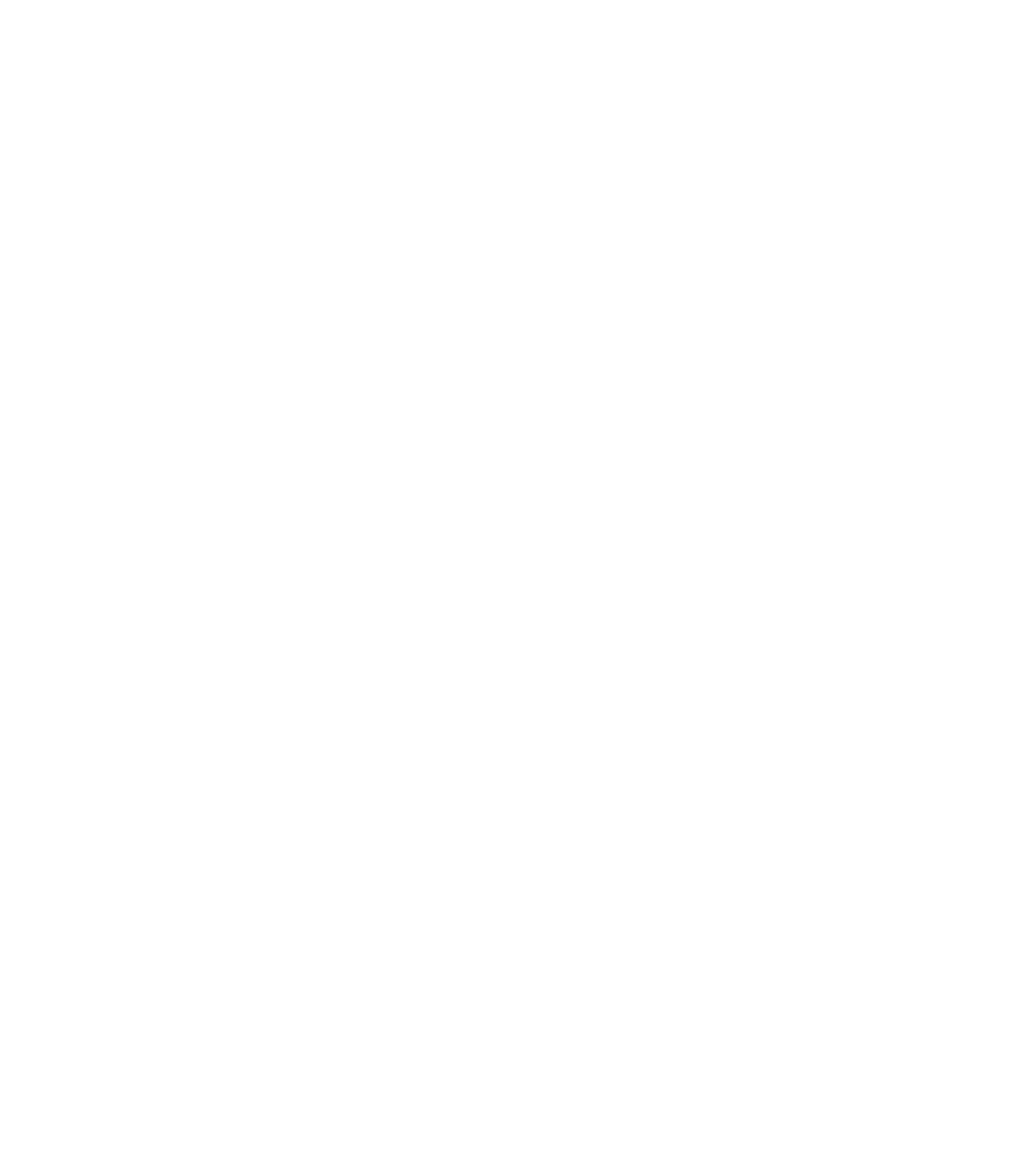
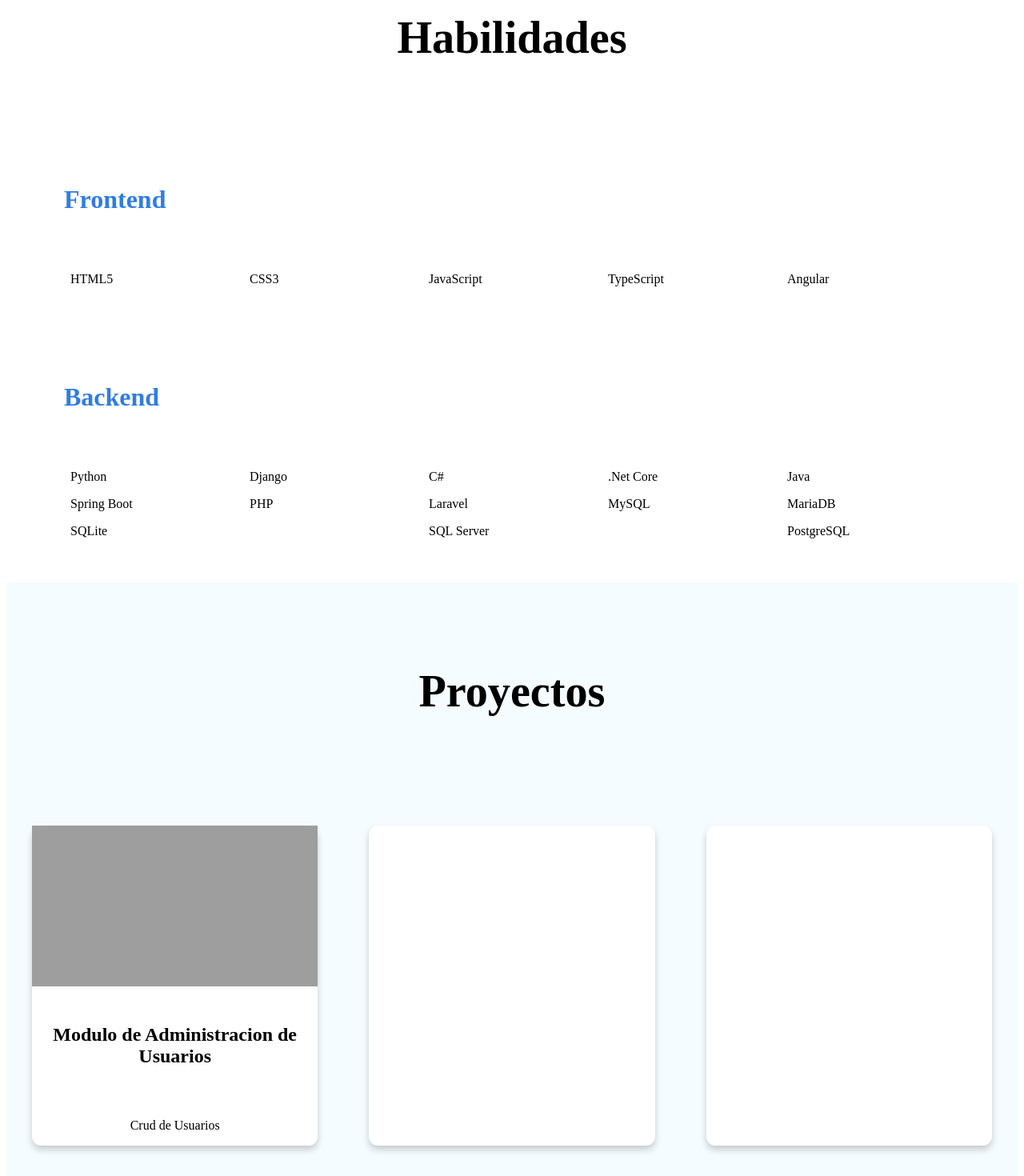
Before and after one commit to CesarCent17/portfolio-cent, an Angular app: page / in a window 1280 px wide. Shown: the part 880-2350 px from the top of the page at 80% size. Before the commit the page ends 1616 px from the top, so only its background shows below. Built offline with nearby package versions, Linux system fonts and the light colour scheme; grey boxes are pictures that could not be loaded.

Commit message:
Added the technology set section

```diff
--- a/src/app/app.component.html
+++ b/src/app/app.component.html
@@ -1,3 +1,5 @@
 <app-navbar></app-navbar>
 <app-header></app-header>
+<app-skills></app-skills>
+<app-projects></app-projects>
 <app-contact></app-contact>
--- a/src/app/app.module.ts
+++ b/src/app/app.module.ts
@@ -6,13 +6,17 @@ import { AppComponent } from './app.component';
 import { NavbarComponent } from './components/navbar/navbar.component';
 import { HeaderComponent } from './components/header/header.component';
 import { ContactComponent } from './components/contact/contact.component';
+import { ProjectsComponent } from './components/projects/projects.component';
+import { SkillsComponent } from './components/skills/skills.component';
 
 @NgModule({
   declarations: [
     AppComponent,
     NavbarComponent,
     HeaderComponent,
-    ContactComponent
+    ContactComponent,
+    ProjectsComponent,
+    SkillsComponent
   ],
   imports: [
     BrowserModule,
--- a/src/app/components/contact/contact.component.html
+++ b/src/app/components/contact/contact.component.html
@@ -1,3 +1,16 @@
 <div class="container-contact" id="contact">
+  <h2>Contáctame</h2>
+  <p>Te responderé pronto</p>
+  <form action="#" method="post">
+    <label for="name">Nombre:</label>
+    <input type="text" id="name" name="name" required>
 
+    <label for="email">Correo:</label>
+    <input type="email" id="email" name="email" required>
+
+    <label for="message">Mensaje:</label>
+    <textarea id="message" name="message" rows="4" required></textarea>
+
+    <button type="submit">Enviar</button>
+  </form>
 </div>
--- a/src/app/components/contact/contact.component.scss
+++ b/src/app/components/contact/contact.component.scss
@@ -5,4 +5,48 @@
   justify-content: center;
   align-items: center;
   width: 100%;
+  // background-image: linear-gradient(to bottom, #e1d3ee, #f5fcff, #f5fcff, #f5fcff);
 }
+
+h2 {
+  font-size: 24px;
+  margin-bottom: 10px;
+}
+
+p {
+  font-size: 16px;
+  margin: 10px 0;
+}
+
+form {
+  text-align: left;
+}
+
+label {
+  display: block;
+  margin-top: 10px;
+  font-weight: bold;
+}
+
+input,
+textarea {
+  width: 100%;
+  padding: 10px;
+  margin-top: 5px;
+  border: 1px solid #ccc;
+  border-radius: 5px;
+}
+
+button {
+  background-color: #007BFF;
+  color: white;
+  padding: 10px 20px;
+  border: none;
+  border-radius: 5px;
+  cursor: pointer;
+  margin-top: 10px;
+}
+
+button:hover {
+  background-color: #0056b3;
+}
--- a/src/app/components/navbar/navbar.component.html
+++ b/src/app/components/navbar/navbar.component.html
@@ -4,7 +4,10 @@
       <a href="home">Inicio</a>
     </li>
     <li class="nav-item">
-      <a routerLink="/proyectos">Proyectos</a>
+      <a href="#skills">Habilidades</a>
+    </li>
+    <li class="nav-item">
+      <a href="#projects">Proyectos</a>
     </li>
     <li class="nav-item">
       <a routerLink="/acerca">Acerca de mí</a>
--- a/src/app/components/navbar/navbar.component.scss
+++ b/src/app/components/navbar/navbar.component.scss
@@ -10,12 +10,14 @@
   left: 0;
   right: 0;
   background-color: transparent;
-  transition: background-color 0.6s
+  transition: background-color 0.6s;
+  backdrop-filter: blur(10px);
+  background-color: rgba(255, 255, 255, 0.6);
 }
 
-.navbar.scrolled {
-  background-color: #e1d3ee;
-}
+// .navbar.scrolled {
+//   // background-color: #e1d3ee;
+// }
 
 .nav-list {
   list-style: none;
--- /dev/null
+++ b/src/app/components/projects/projects.component.html
@@ -0,0 +1,25 @@
+<div class="container-projects" id="projects">
+  <div class="container-title">
+    <div class="title-project">
+      <h3>Proyectos</h3>
+    </div>
+  </div>
+
+  <div class="section-projects">
+    <div class="card">
+      <div class="img"></div>
+      <div class="card-title">
+        <h4>Modulo de Administracion de Usuarios</h4>
+      </div>
+      <div class="card-content">
+        <p>Crud de Usuarios</p>
+      </div>
+    </div>
+
+    <div class="card">
+    </div>
+
+    <div class="card">
+    </div>
+  </div>
+</div>
--- /dev/null
+++ b/src/app/components/projects/projects.component.scss
@@ -0,0 +1,59 @@
+.container-projects{
+  // background-color: #4a4a68;
+  background-color: #f5fcff;
+
+  height: 100vh;
+  display: flex;
+  flex-direction: column;
+  // justify-content: center;
+  // align-items: center;
+  width: 100%;
+}
+
+.card {
+  width: 25rem;
+  height: 25rem;
+  border-radius: 3%;
+  background-color: #ffffff;
+  box-shadow: 0 5px 8px rgba(0, 0, 0, 0.2);
+  display: flex;
+  justify-content: center;
+  align-items: center;
+  margin: 2rem;
+  flex-direction: column;
+  text-align: center;
+}
+
+.img {
+  /* Estilos para la imagen, ajusta según sea necesario */
+  width: 100%;
+  height: 15rem;
+  background-image: url('../../../assets/svg/browser_icon_4.svg');
+  background-size: cover;
+  background-position: center;
+}
+
+.card-title {
+  font-size: 1.5rem;
+  font-weight: bold;
+  margin: 1rem 0;
+}
+
+.card-content {
+  font-size: 1rem;
+  padding: 0 1rem;
+}
+
+.section-projects{
+  display: flex;
+  justify-content: center;
+  align-items: center;
+}
+
+.container-title{
+  display: flex;
+  justify-content: center;
+  margin: 3rem;
+  font-weight: 900;
+  font-size: 3rem;
+}
--- /dev/null
+++ b/src/app/components/skills/skills.component.html
@@ -0,0 +1,48 @@
+<div class="container-skills" id="skills">
+
+  <div class="row">
+    <div class="title-skills">
+      <h3>Habilidades</h3>
+    </div>
+  </div>
+
+  <div class="row row-frontend row-skills">
+    <div class="title">
+      <p>Frontend</p>
+    </div>
+
+    <div class="frontend-content">
+      <ul class="skills-list">
+        <li>HTML5</li>
+        <li>CSS3</li>
+        <li>JavaScript</li>
+        <li>TypeScript</li>
+        <li>Angular</li>
+      </ul>
+    </div>
+  </div>
+
+  <div class="row row-backend row-skills">
+    <div class="title">
+      <p>Backend</p>
+    </div>
+
+    <div class="backend-content">
+      <ul class="skills-list">
+        <li>Python</li>
+        <li>Django</li>
+        <li>C#</li>
+        <li>.Net Core</li>
+        <li>Java</li>
+        <li>Spring Boot</li>
+        <li>PHP</li>
+        <li>Laravel</li>
+        <li>MySQL</li>
+        <li>MariaDB</li>
+        <li>SQLite</li>
+        <li>SQL Server</li>
+        <li>PostgreSQL</li>
+      </ul>
+    </div>
+  </div>
+</div>
--- /dev/null
+++ b/src/app/components/skills/skills.component.scss
@@ -0,0 +1,50 @@
+.container-skills{
+  background-color: #4a4a68;
+  background-color: white;
+
+  height: 100vh;
+  display: flex;
+  flex-direction: column;
+  justify-content: center;
+  align-items: center;
+  width: 100%;
+}
+
+.title-skills{
+  font-weight: 900;
+  font-size: 3rem;
+}
+
+.title{
+  font-weight: 900;
+  font-size: 2rem;
+  color: #2f7de3;
+  padding-bottom: 1rem;
+
+}
+
+.skills-list {
+  list-style: none;
+  padding: 0;
+  display: flex;
+  flex-wrap: wrap;
+  justify-content: space-between; /* Utiliza espacio entre los elementos */
+
+  // justify-content: flex-start;
+  align-items: center;
+}
+
+.skills-list li {
+  flex: 0 0 calc(20% - 1rem);
+  margin: 0.5rem;
+}
+
+
+.row-skills {
+  padding-top: 4rem;
+  width: 70rem;
+}
+
+li{
+  font-size: 1rem;
+}
```
Also changed, not shown: src/app/components/projects/projects.component.ts (added, +10 -0 lines), src/app/components/skills/skills.component.ts (added, +10 -0 lines), 2 other files (tests, documents, lock files or other folders).
